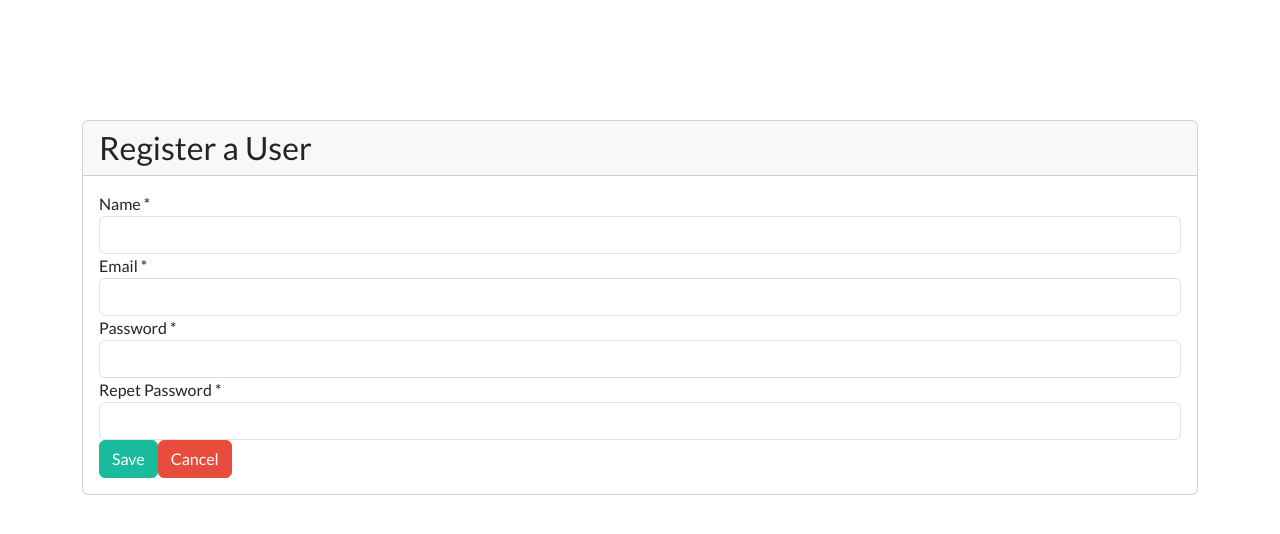
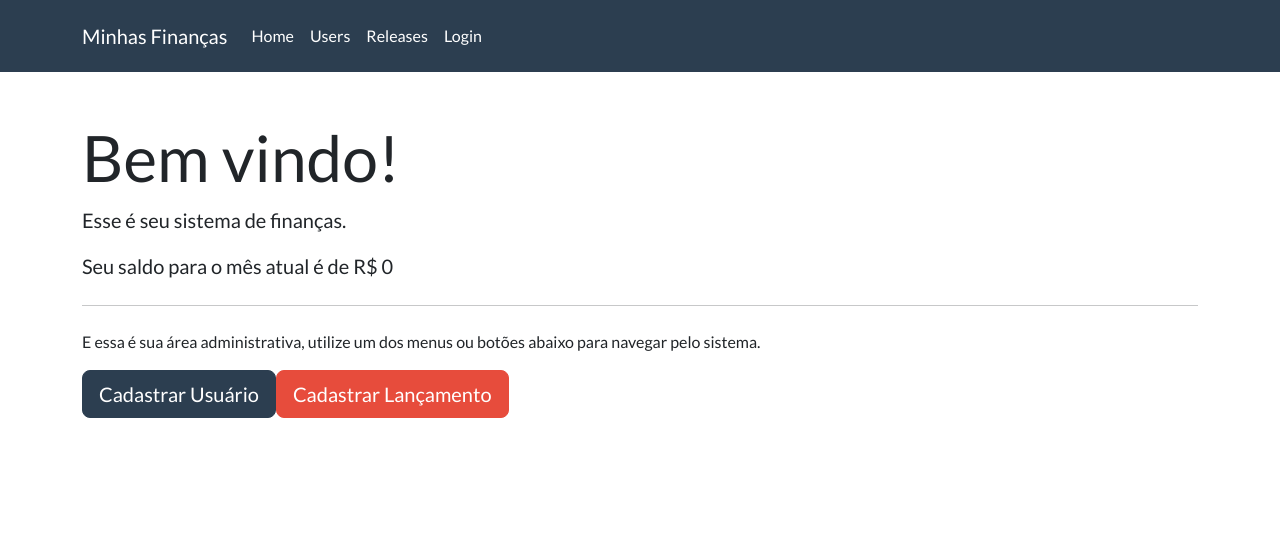
Before and after one commit to JackelineGois/my-finances-app, a React (Create React App) app: page /#/home in a window 1280 px wide. Shown: the top 534 px of the page. Built offline with nearby package versions, Linux system fonts and the light colour scheme.

Commit message:
Implemented Navbar Components and routes for home, users and login

```diff
--- a/package.json
+++ b/package.json
@@ -9,6 +9,7 @@
     "bootswatch": "^5.3.3",
     "react": "^18.2.0",
     "react-dom": "^18.2.0",
+    "react-router-dom": "^6.22.3",
     "react-scripts": "5.0.1",
     "web-vitals": "^2.1.4"
   },
--- a/src/App.js
+++ /dev/null
@@ -1,18 +0,0 @@
-import React from "react";
-//import Login from "./views/Login";
-import "./css/custom.css";
-
-import "bootswatch/dist/flatly/bootstrap.css";
-import RegisterUser from "./views/registerUser";
-
-class App extends React.Component {
-  render() {
-    return (
-      <div>
-        <RegisterUser />
-      </div>
-    );
-  }
-}
-
-export default App;
--- /dev/null
+++ b/src/components/Navbar.js
@@ -0,0 +1,35 @@
+import React from "react";
+import NavbarItem from "./NavbarItem";
+
+function Navbar() {
+  return (
+    <div className="navbar navbar-expand-lg fixed-top navbar-dark bg-primary">
+      <div className="container">
+        <a href="https://bootswatch.com/" class="navbar-brand">
+          Minhas Finanças
+        </a>
+        <button
+          className="navbar-toggler"
+          type="button"
+          data-toggle="collapse"
+          data-target="#navbarResponsive"
+          aria-controls="navbarResponsive"
+          aria-expanded="false"
+          aria-label="Toggle navigation"
+        >
+          <span className="navbar-toggler-icon"></span>
+        </button>
+        <div className="collapse navbar-collapse" id="navbarResponsive">
+          <ul className="navbar-nav">
+            <NavbarItem href="#/home" Label="Home" />
+            <NavbarItem href="#/register-user" Label="Users" />
+            <NavbarItem href="/#" Label="Releases" />
+            <NavbarItem href="#/login" Label="Login" />
+          </ul>
+        </div>
+      </div>
+    </div>
+  );
+}
+
+export default Navbar;
--- /dev/null
+++ b/src/components/NavbarItem.js
@@ -0,0 +1,13 @@
+import React from "react";
+
+function NavbarItem(props) {
+  return (
+    <li className="nav-item">
+      <a className="nav-link" href={props.href}>
+        {" "}
+        {props.Label}
+      </a>
+    </li>
+  );
+}
+export default NavbarItem;
--- a/src/index.js
+++ b/src/index.js
@@ -1,7 +1,7 @@
 import React from "react";
 import ReactDOM from "react-dom/client";
 
-import App from "./App";
+import App from "./main/App";
 
 const root = ReactDOM.createRoot(document.getElementById("root"));
 root.render(
--- /dev/null
+++ b/src/main/App.js
@@ -0,0 +1,23 @@
+import React from "react";
+
+import "../css/custom.css";
+
+import "bootswatch/dist/flatly/bootstrap.css";
+import Navbar from "../components/Navbar";
+
+import FinancesRoute from "./routes";
+
+class App extends React.Component {
+  render() {
+    return (
+      <>
+        <Navbar />
+        <div className="container">
+          <FinancesRoute />
+        </div>
+      </>
+    );
+  }
+}
+
+export default App;
--- /dev/null
+++ b/src/main/routes.js
@@ -0,0 +1,24 @@
+import React from "react";
+
+import { Route, HashRouter, Routes } from "react-router-dom";
+import Login from "../views/Login";
+import RegisterUser from "../views/registerUser";
+import Home from "../views/Home";
+
+function FinancesRoute() {
+  return (
+    <HashRouter>
+      <Routes>
+        <Route path="/login" element={<Login />}>
+          {" "}
+        </Route>
+        <Route path="/register-user" element={<RegisterUser />}>
+          {" "}
+        </Route>
+        <Route path="/home" element={<Home />} />
+      </Routes>
+    </HashRouter>
+  );
+}
+
+export default FinancesRoute;
--- /dev/null
+++ b/src/views/Home.js
@@ -0,0 +1,41 @@
+import React from "react";
+
+class Home extends React.Component {
+  state = {
+    saldo: 0,
+  };
+  render() {
+    return (
+      <div className="jumbotron">
+        <h1 className="display-3">Bem vindo!</h1>
+        <p className="lead">Esse é seu sistema de finanças.</p>
+        <p className="lead">
+          Seu saldo para o mês atual é de R$ {this.state.saldo}
+        </p>
+        <hr className="my-4" />
+        <p>
+          E essa é sua área administrativa, utilize um dos menus ou botões
+          abaixo para navegar pelo sistema.
+        </p>
+        <p className="lead">
+          <a
+            className="btn btn-primary btn-lg"
+            href="/#register-user"
+            role="button"
+          >
+            <i className="fa fa-users"></i> Cadastrar Usuário
+          </a>
+          <a
+            className="btn btn-danger btn-lg"
+            href="https://bootswatch.com/flatly/#"
+            role="button"
+          >
+            <i className="fa fa-users"></i> Cadastrar Lançamento
+          </a>
+        </p>
+      </div>
+    );
+  }
+}
+
+export default Home;
--- a/src/views/Login.js
+++ b/src/views/Login.js
@@ -1,43 +1,35 @@
-import React from "react";
+import React, { useState } from "react";
 import Card from "../components/Card";
 import FormGroup from "../components/Form-group";
+import { useNavigate } from "react-router-dom";
 
-class Login extends React.Component {
-  state = {
-    email: "",
-    password: "",
+function Login() {
+  const [email, setEmail] = useState("");
+  const [password, setPassword] = useState("");
+  const navigate = useNavigate();
+
+  const logIn = () => {
+    console.log("Email: ", email);
+    console.log("Password: ", password);
   };
 
-  logIn = () => {
-    console.log("Email: ", this.state.email);
-    console.log("Password: ", this.state.password);
+  const registerForm = () => {
+    navigate("/register-user", { replace: true });
   };
 
-  register = () => {};
-
-  render() {
   return (
-      <div className="container">
     <div className="row">
-          <div
-            className="col-md-6"
-            style={{ position: "relative", left: "300px" }}
-          >
+      <div className="col-md-6" style={{ position: "relative", left: "300px" }}>
         <div className="bs-docs-section">
           <Card title="Login">
             <div className="row">
               <div className="col-lg-12">
                 <div className="bs-component">
                   <fieldset>
-                        <FormGroup
-                          label="Email: *"
-                          htmlFor="exampleInputEmail1"
-                        >
+                    <FormGroup label="Email: *" htmlFor="exampleInputEmail1">
                       <input
-                            value={this.state.email}
-                            onChange={(e) =>
-                              this.setState({ email: e.target.value })
-                            }
+                        value={email}
+                        onChange={(e) => setEmail(e.target.value)}
                         type="email"
                         className="form-control"
                         id="exampleInputEmail1"
@@ -47,27 +39,23 @@ class Login extends React.Component {
                     </FormGroup>
                     <FormGroup
                       label="Password *"
-                          htmlFor=" exampleInputPassword1"
+                      htmlFor="exampleInputPassword1"
                     >
                       <input
-                            value={this.state.password}
-                            onChange={(e) =>
-                              this.setState({ password: e.target.value })
-                            }
+                        value={password}
+                        onChange={(e) => setPassword(e.target.value)}
                         type="password"
                         className="form-control"
                         id="exampleInputPassword1"
                         placeholder="Type your password"
                       />
                     </FormGroup>
-                        <button
-                          onClick={this.logIn}
-                          className="btn btn-success"
-                        >
-                          {" "}
+                    <button onClick={logIn} className="btn btn-success">
                       Log In
                     </button>
-                        <button className="btn btn-danger"> Register</button>
+                    <button className="btn btn-danger" onClick={registerForm}>
+                      Register
+                    </button>
                   </fieldset>
                 </div>
               </div>
@@ -76,9 +64,7 @@ class Login extends React.Component {
         </div>
       </div>
     </div>
-      </div>
   );
-  }
 }
 
 export default Login;
--- a/src/views/registerUser.js
+++ b/src/views/registerUser.js
@@ -1,25 +1,29 @@
-import React from "react";
+import React, { useState } from "react";
+
 import Card from "../components/Card";
 import FormGroup from "../components/Form-group";
+import { useNavigate } from "react-router-dom";
 
-class RegisterUser extends React.Component {
-  state = {
-    name: "",
-    email: "",
-    password: "",
-    repeatPassword: "",
-  };
+function RegisterUser() {
+  const [name, setName] = useState("");
+  const [email, setEmail] = useState("");
+  const [password, setPassword] = useState("");
+  const [repeatPassword, setRepeatPassword] = useState("");
+  const navigate = useNavigate();
 
-  register = () => {
+  const register = () => {
     console.log(this.state.name);
     console.log(this.state.email);
     console.log(this.state.password);
     console.log(this.state.repeatPassword);
   };
 
-  render() {
+  const cancelRegisterForm = () => {
+    navigate("/login", { replace: true });
+  };
+
   return (
-      <div className="container">
+    <div>
       {" "}
       <Card title="Register a User">
         <div className="row">
@@ -30,58 +34,63 @@ class RegisterUser extends React.Component {
                   type="text"
                   id="inputName"
                   className="form-control"
+                  value={name}
                   name="name"
                   onChange={(e) => {
-                      this.setState({ name: e.target.value });
+                    setName({ name: e.target.value });
                   }}
                 />
               </FormGroup>
               <FormGroup label="Email *" htmlFor="inputEmail">
                 <input
                   type="email"
+                  value={email}
                   id="inputEmail"
                   className="form-control"
                   name="email"
                   onChange={(e) => {
-                      this.setState({ email: e.target.value });
+                    setEmail({ email: e.target.value });
                   }}
                 />
               </FormGroup>
               <FormGroup label="Password *" htmlFor="inputPassword">
                 <input
                   type="password"
+                  value={password}
                   id="inputPassword"
                   className="form-control"
                   name="password"
                   onChange={(e) => {
-                      this.setState({ password: e.target.value });
+                    setPassword({ password: e.target.value });
                   }}
                 />
               </FormGroup>
-                <FormGroup
-                  label="Repet Password *"
-                  htmlFor="inputRepeatPassword"
-                >
+              <FormGroup label="Repet Password *" htmlFor="inputRepeatPassword">
                 <input
                   type="password"
                   id="inputRepeatPassword"
+                  value={repeatPassword}
                   className="form-control"
                   name="password"
                   onChange={(e) => {
-                      this.setState({
+                    setRepeatPassword({
                       repeatPassword: e.target.value,
                     });
                   }}
                 />
               </FormGroup>
               <button
-                  onClick={this.register}
+                onClick={register}
                 type="button"
                 className="btn btn-success"
               >
                 Save
               </button>
-                <button type="button" className="btn btn-danger">
+              <button
+                onClick={cancelRegisterForm}
+                type="button"
+                className="btn btn-danger"
+              >
                 {" "}
                 Cancel{" "}
               </button>
@@ -92,6 +101,5 @@ class RegisterUser extends React.Component {
     </div>
   );
 }
-}
 
 export default RegisterUser;
```
Also changed, not shown: 1 other file (tests, documents, lock files or other folders). Lines whose indentation alone changed are shown as unchanged.
